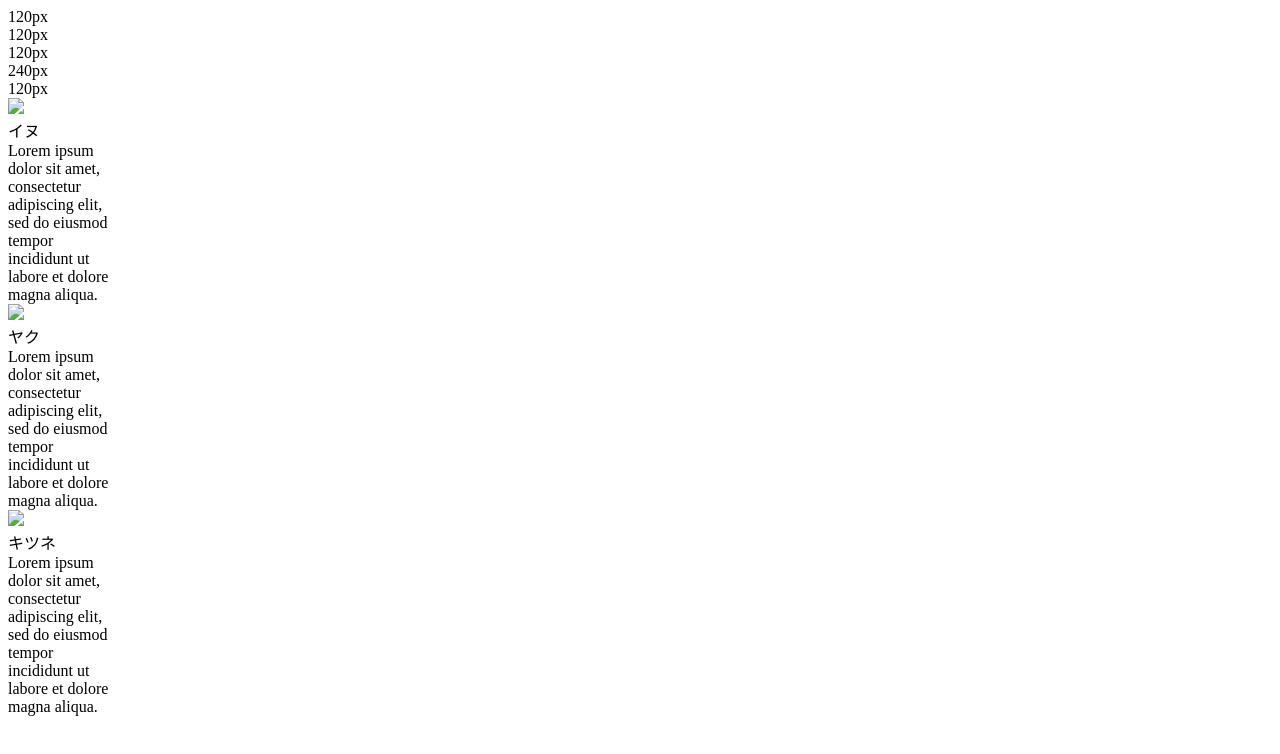
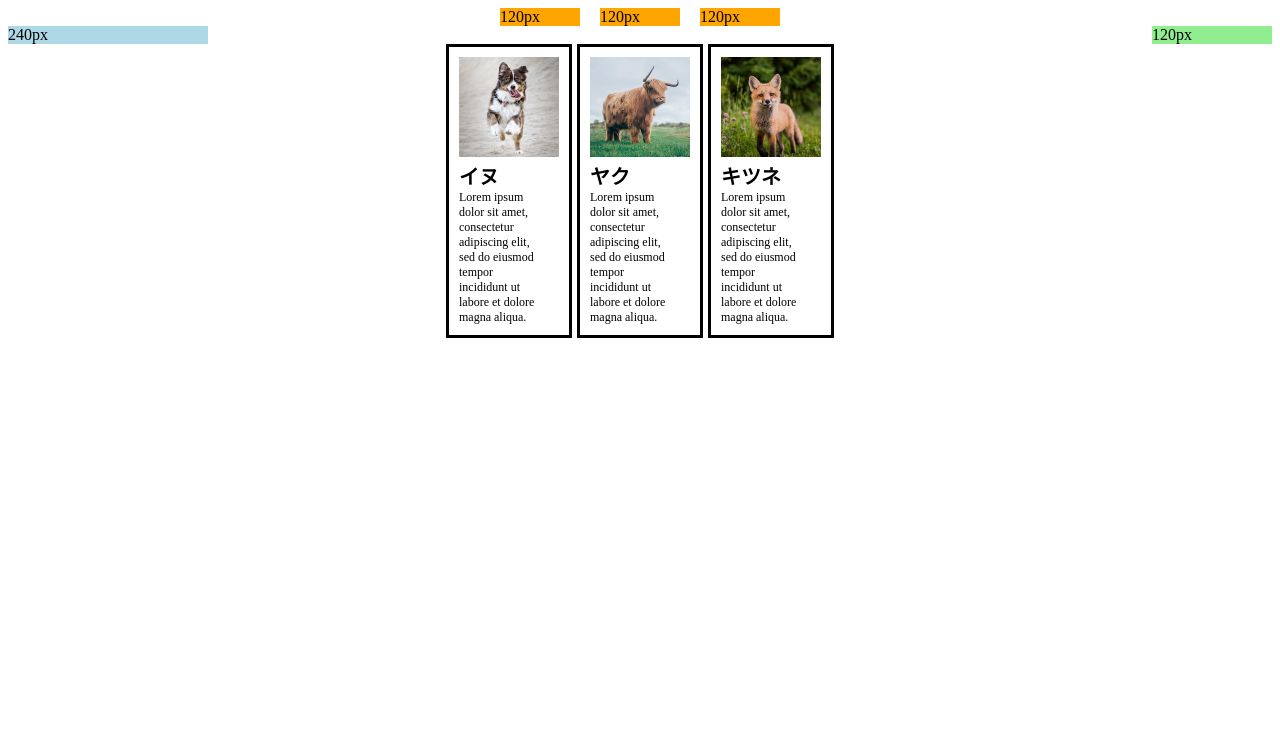
Before and after one commit to kanan0404/webdesign, a plain HTML site: page index.html in a window 1280 px wide. Drawn offline with Linux system fonts and the light colour scheme; the site is published under a folder, as on GitHub Pages, so addresses that start at the root find nothing.

Commit message:
Update index.html

```diff
--- a/index.html
+++ b/index.html
@@ -2,7 +2,7 @@
 <html lang="ja">
 <head>
 	<meta charset="UTF-8">
-	<link rel="stylesheet" href="/style.css">
+	<link rel="stylesheet" href="style.css">
 	<title>ページタイトル</title>
 </head>
 <body>
@@ -20,19 +20,19 @@
 
 	<div class="動物">
 		<div class="動物列">
-			<img class="画像" src="/assets/images/square1.png">
+			<img class="画像" src="assets/images/square1.png">
 			<div class="サブタイ">イヌ</div>
 			<div class="本文">Lorem ipsum <br>dolor sit amet, <br>consectetur <br>adipiscing elit, <br>sed do eiusmod <br>tempor <br>incididunt ut <br>labore et dolore <br>magna aliqua.
 			</div>
 		</div>
 		<div class="動物列">
-			<img class="画像" src="/assets/images/square2.png">
+			<img class="画像" src="assets/images/square2.png">
 			<div class="サブタイ">ヤク</div>
 			<div class="本文">Lorem ipsum <br>dolor sit amet, <br>consectetur <br>adipiscing elit, <br>sed do eiusmod <br>tempor <br>incididunt ut <br>labore et dolore <br>magna aliqua.
 			</div>
 		</div>
 		<div class="動物列">
-			<img class="画像" src="/assets/images/square3.png">
+			<img class="画像" src="assets/images/square3.png">
 			<div class="サブタイ">キツネ</div>
 			<div class="本文">Lorem ipsum <br>dolor sit amet, <br>consectetur <br>adipiscing elit, <br>sed do eiusmod <br>tempor <br>incididunt ut <br>labore et dolore <br>magna aliqua.
 			</div>
```
